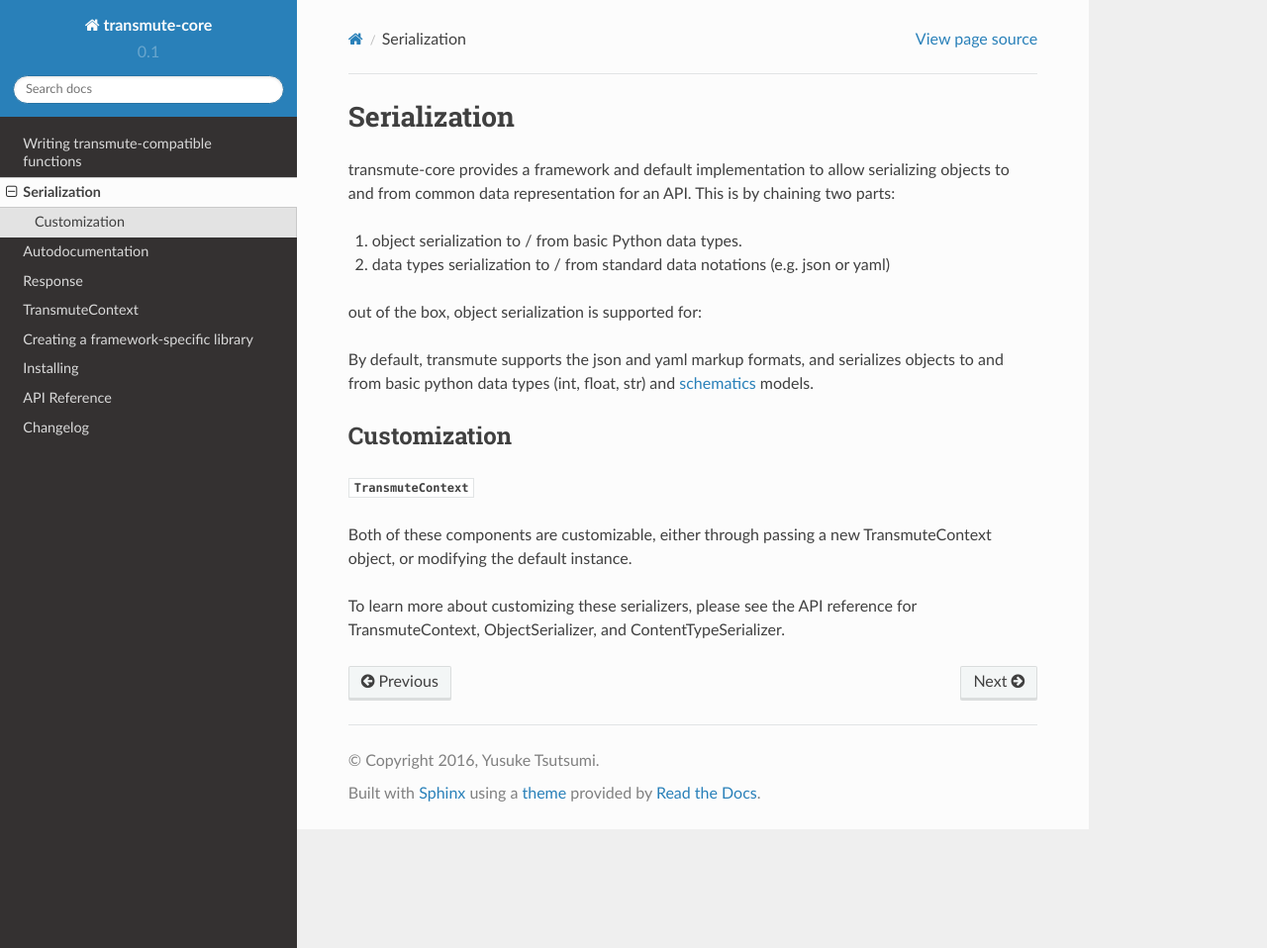
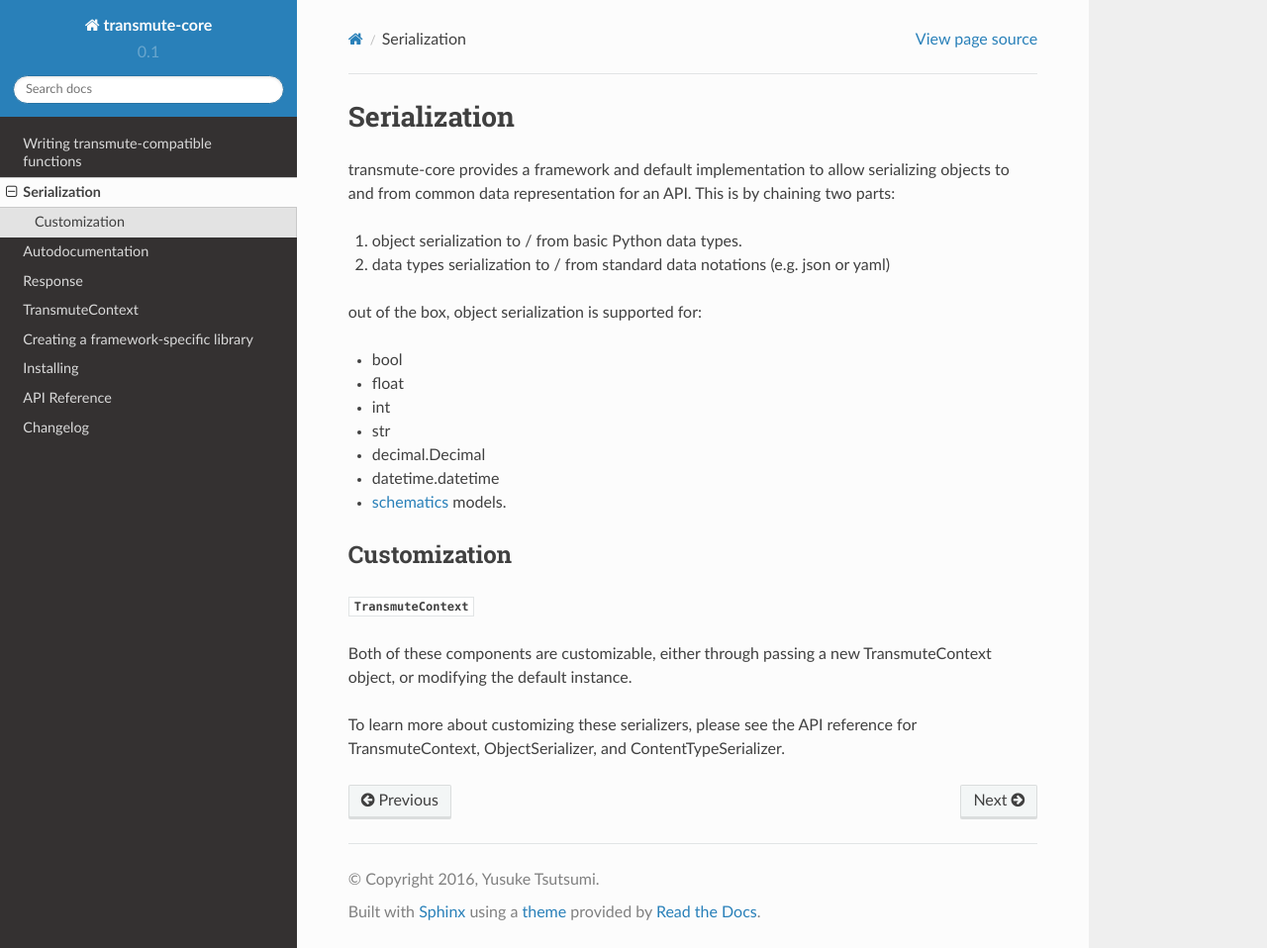
Before and after one commit to toumorokoshi/transmute-core, a Sphinx documentation site: the page built from docs/serialization.rst, in a window 1280 px wide and 958 px high. Shown: the whole window at 99% size. Built offline with Sphinx 7.4.7 and the Read the Docs theme 2.0.0, drawn with Linux system fonts in a browser that asks for light colours.

Commit message:
adding datetime type to native types serializable

```diff
--- a/docs/serialization.rst
+++ b/docs/serialization.rst
@@ -11,9 +11,13 @@ an API. This is by chaining two parts:
 
 out of the box, object serialization is supported for:
 
-By default, transmute supports the json and yaml markup formats, and
-serializes objects to and from basic python data types (int, float, str) and `schematics
-<http://schematics.readthedocs.org/en/latest/>`_ models.
+* bool
+* float
+* int
+* str
+* decimal.Decimal
+* datetime.datetime
+* `schematics <http://schematics.readthedocs.org/en/latest/>`_ models.
 
 -------------
 Customization
```
Also changed, not shown: 2 other files.
